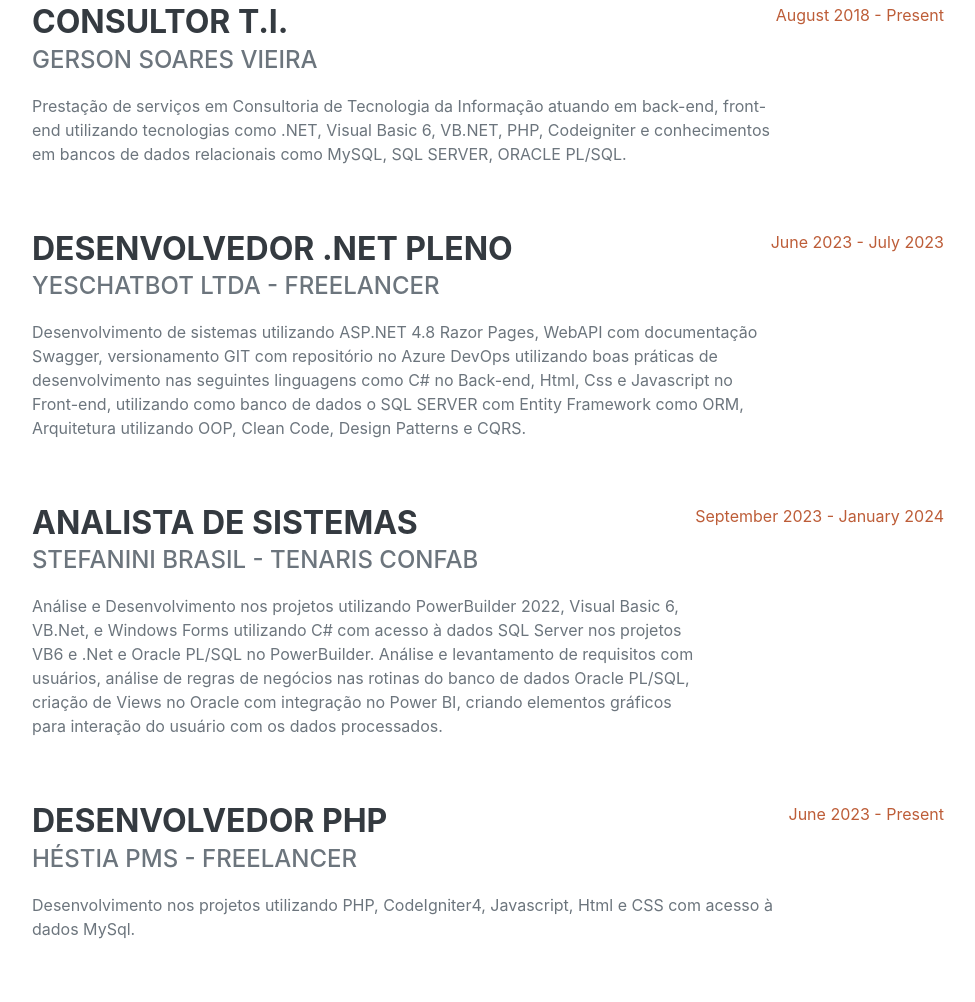
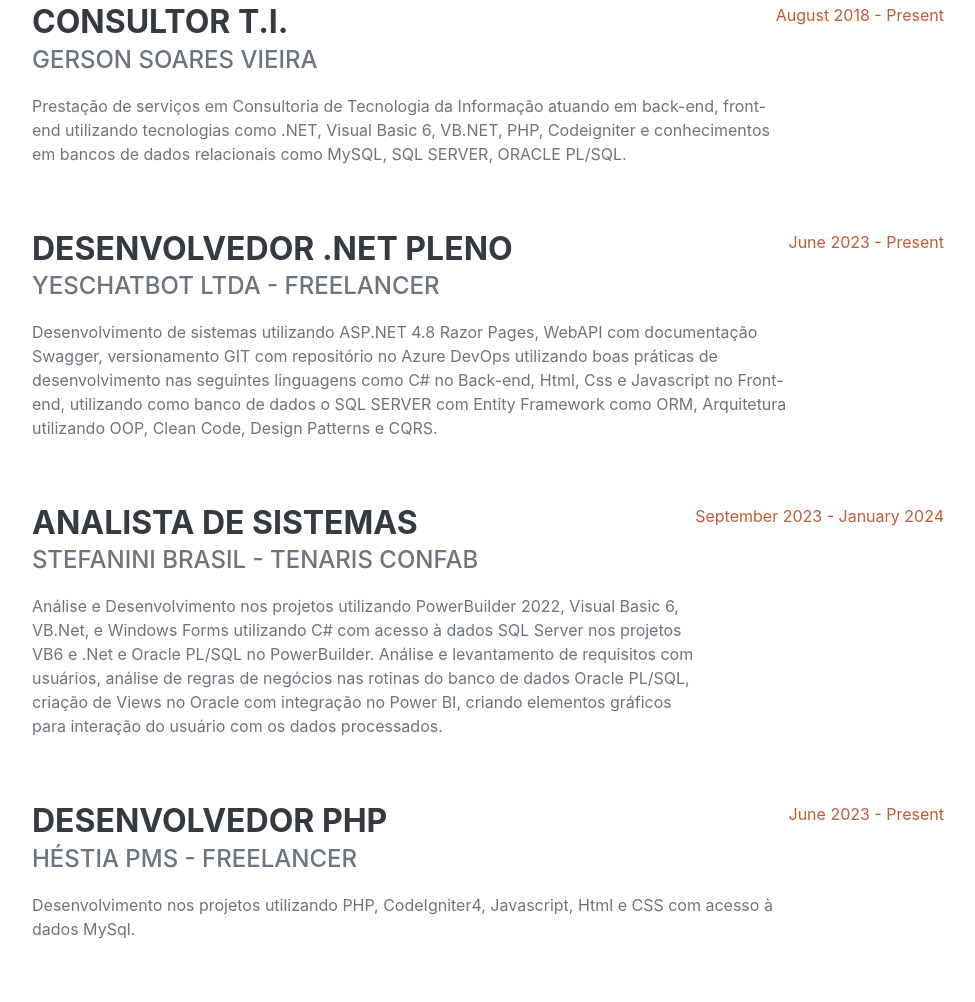
Before and after one commit to GersonVisualBasic/GersonVisualBasic.github.io, a plain HTML site: page index.html in a window 1280 px wide. Shown: the part 993-1995 px from the top of the page, without its empty margins (288-1263 px from the left). Drawn offline with nearby package versions, Linux system fonts and the light colour scheme; a web font is replaced by a local one.

Commit message:
ajuste experience

```diff
--- a/index.html
+++ b/index.html
@@ -95,7 +95,7 @@
                             OOP, Clean Code, Design Patterns e CQRS.
                         </p>
                     </div>
-                    <div class="flex-shrink-0"><span class="text-primary">June 2023 - July 2023</span></div>
+                    <div class="flex-shrink-0"><span class="text-primary">June 2023 - Present</span></div>
                 </div>
                 <div class="d-flex flex-column flex-md-row justify-content-between mb-5">
                     <div class="flex-grow-1">
```
